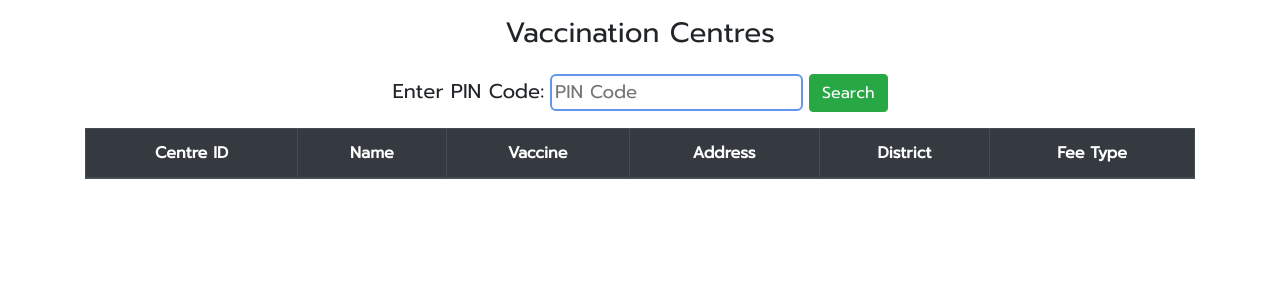
After one commit to Ram-95/covid-19_india_data, a Flask app: page /vaccination_center in a window 1280 px wide. The commit adds this page. Shown: the top 300 px of the page. Run offline with Flask 2, Linux system fonts and the light colour scheme; lists and menus that the app fills with data are empty; some libraries are stand-ins or nearby versions; some web fonts are replaced.

Commit message:
Added Vaccine search by PIN feature

```diff
--- a/main.py
+++ b/main.py
@@ -44,6 +44,10 @@ def show_graphs(state_code):
     return render_template('show_graph.html', state_id=state_code)
 
 
+@app.route('/vaccination_center')
+def vaccination_center_search():
+    return render_template('vaccination.html')
+
 
 @app.route('/robots.txt')
 @app.route('/sitemap.xml')
--- a/static/styles.css
+++ b/static/styles.css
@@ -170,6 +170,15 @@ a {
     display: block;
 }
 
+/* Styles for Vaccination.html */
+input[type=text] {
+    border: 2px solid cornflowerblue;
+    font-size: 1.15rem;
+    padding: 3px;
+    outline: none;
+    border-radius: 6px;
+}
+
 @media only screen and (max-width: 600px) {
     .container_data {
         display: flex;
@@ -179,4 +188,5 @@ a {
         margin-bottom: 1rem;
         text-align: center;
     }
+
 }
--- /dev/null
+++ b/static/vaccination_script.js
@@ -0,0 +1,41 @@
+$(document).ready(function () {
+    async function getdata(pin_code, date) {
+        const url = "https://cdn-api.co-vin.in/api/v2/appointment/sessions/public/findByPin?pincode=" + pin_code + "&date=" + date;
+        const response = await fetch(url);
+        var data = await response.json();
+        //console.log(data['sessions']);
+        $("#vaccine_table > tbody").empty();
+        for (const i in data['sessions']) {
+            let temp = data['sessions'][i];
+            //console.log(temp);
+            let centre_id = temp['center_id'];
+            let centre_name = temp['name'];
+            let address = temp['address'];
+            let district = temp['district_name'];
+            let vaccine_name = temp['vaccine'];
+            let fee_type = temp['fee_type'];
+            let pincode = temp['pincode'];
+            let state = temp['state_name'];
+
+            var row = '<tr><td>' + centre_id + '</td><td>' + centre_name + '</td><td>' + vaccine_name + '</td><td>' + address + '</td><td>' + district + '</td><td>' + fee_type + '</td></tr>';
+            $('#heading').text('Vaccination Centres - ' + pincode + " | " + state);
+            $('#vaccine_table').append(row);
+        }
+    };
+
+
+    $('#pin_search').on("click", function () {
+        var pin_code = $('#pin_field').val();
+        if (pin_code.length == 0) {
+            alert('Enter a PIN.')
+        }
+        else if (pin_code.length < 6 || !(new RegExp('^[0-9]+$').test(pin_code))) {
+            alert('Not a Valid PIN Code.');
+        }
+        else {
+            let today = moment(new Date()).format('DD-MM-YYYY');
+            getdata(pin_code, today);
+        }
+
+    });
+});
--- a/templates/index.html
+++ b/templates/index.html
@@ -10,6 +10,8 @@ India
 <div class="container content">
     <h3 class="main_heading">COVID-19 Dashboard - India</h3>
     <small>Data as on: <span class="updated_date"></span></small>
+    <br>
+    <a href="{{ url_for('vaccination_center_search') }}">Search Vaccination Centers</a>
     <hr>
     <h5 class="m-2 ">Total Cases</h5>
     <div class="container_data">
--- a/templates/state_data.html
+++ b/templates/state_data.html
@@ -10,6 +10,8 @@
 <div class="container content">
     <h3 class="main_heading">COVID-19 Dashboard - {{ state }}</h3>
     <small>Data as on: <span class="updated_date"></span></small>
+    <br>
+    <a href="{{ url_for('vaccination_center_search') }}">Search Vaccination Centers</a>
     <br>
     <a href="/">Home</a>
     <hr>
--- /dev/null
+++ b/templates/vaccination.html
@@ -0,0 +1,45 @@
+<!DOCTYPE html>
+<html lang="en">
+
+<head>
+    <meta charset="UTF-8">
+    <meta http-equiv="X-UA-Compatible" content="IE=edge">
+    <meta name="viewport" content="width=device-width, initial-scale=1.0">
+    <title>COVID-19 Vaccination</title>
+    <link rel="stylesheet" href="https://maxcdn.bootstrapcdn.com/bootstrap/4.5.2/css/bootstrap.min.css">
+    <script src="https://ajax.googleapis.com/ajax/libs/jquery/3.5.1/jquery.min.js"></script>
+    <script src="/static/vaccination_script.js"></script>
+    <link rel="stylesheet" href="/static/styles.css">
+    <script src="https://cdnjs.cloudflare.com/ajax/libs/moment.js/2.29.1/moment.min.js"
+        integrity="sha512-qTXRIMyZIFb8iQcfjXWCO8+M5Tbc38Qi5WzdPOYZHIlZpzBHG3L3by84BBBOiRGiEb7KKtAOAs5qYdUiZiQNNQ=="
+        crossorigin="anonymous"></script>
+</head>
+
+<body>
+    <div class="container content">
+        <h3 id="heading" class="mb-4">Vaccination Centres</h3>
+        <div style="width: 100%; overflow-x: auto;">
+            <span style="font-size: 1.25rem;">
+                Enter PIN Code:</span>&nbsp;<input type="text" placeholder="PIN Code" id="pin_field" autofocus
+                maxlength="6">
+            <button class="btn-success btn" id="pin_search">Search</button>
+            <table class="table-bordered table main_table text-center mt-3" id="vaccine_table">
+                <thead>
+                    <tr class="thead-dark">
+                        <th>Centre ID</th>
+                        <th>Name</th>
+                        <th>Vaccine</th>
+                        <th>Address</th>
+                        <th>District</th>
+                        <th>Fee Type</th>
+                    </tr>
+                </thead>
+                <tbody>
+
+                </tbody>
+            </table>
+        </div>
+    </div>
+</body>
+
+</html>
```
